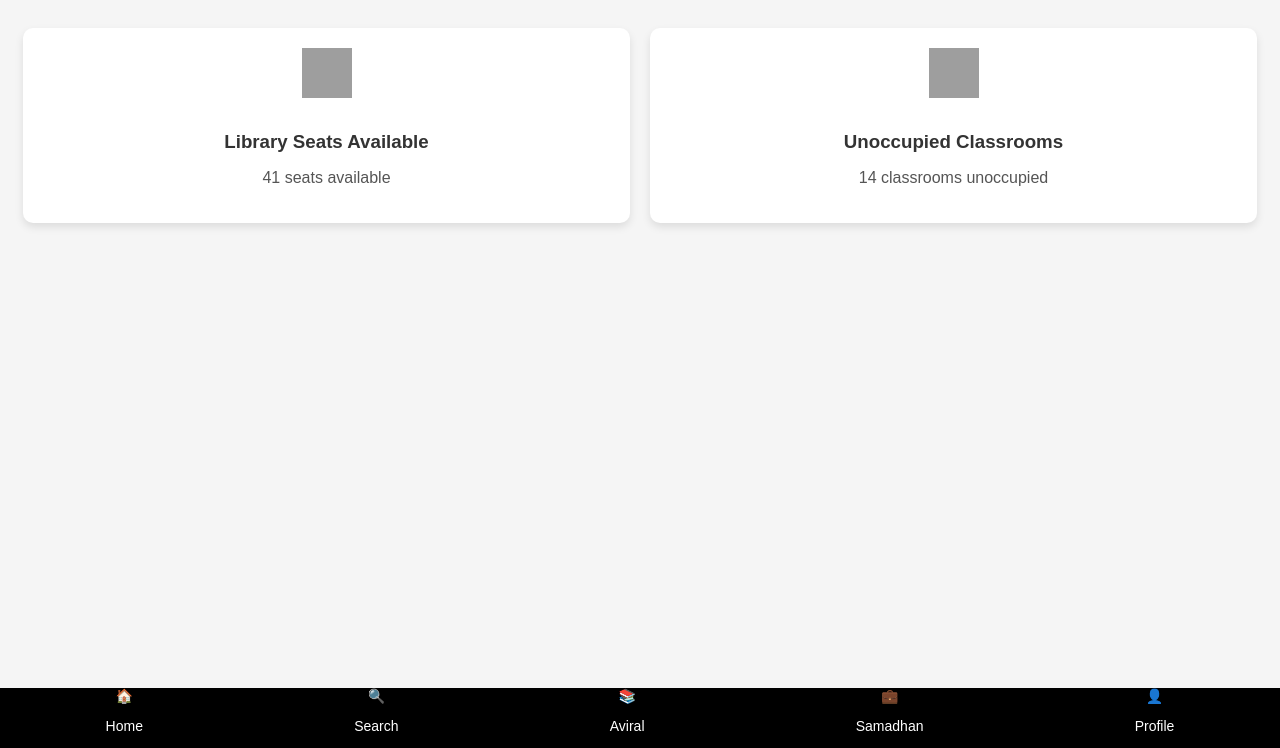
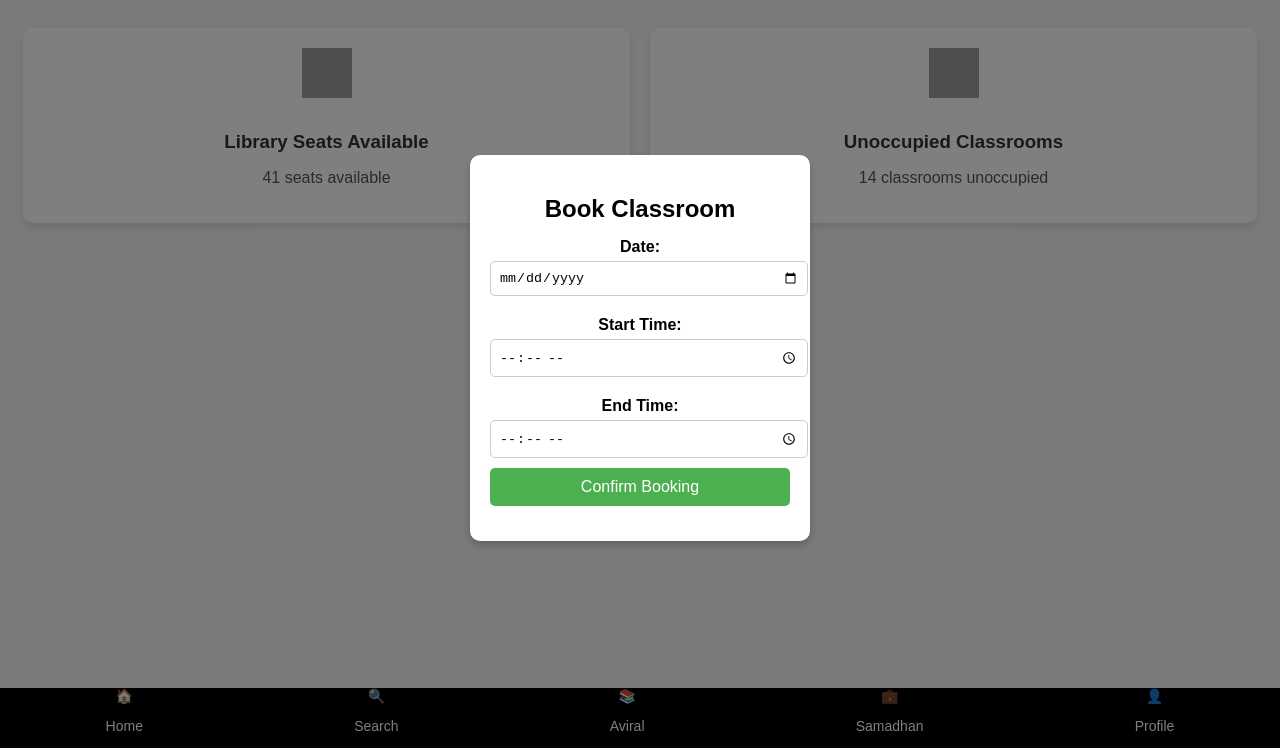
Before and after one commit to rutwik004/app, a plain HTML site: page index.html in a window 1280 px wide. Shown: the part 52-800 px from the top of the page. Drawn offline with Linux system fonts and the light colour scheme; grey boxes are pictures that could not be loaded.

Commit message:
Update index.html

```diff
--- a/index.html
+++ b/index.html
@@ -331,8 +331,9 @@ button:hover {
         color: #555;
     }
     /* Modal Styles */
+/* Modal Styling */
 .modal {
-    display: none;
+    display: none; /* Hidden by default */
     position: fixed;
     z-index: 1000;
     left: 0;
@@ -340,22 +341,57 @@ button:hover {
     width: 100%;
     height: 100%;
     background-color: rgba(0, 0, 0, 0.5);
+    display: flex;
+    justify-content: center;
+    align-items: center;
 }
 
 .modal-content {
     background-color: white;
-    margin: 15% auto;
     padding: 20px;
     border-radius: 10px;
+    text-align: center;
     width: 300px;
-    text-align: center;
-    position: relative;
+    box-shadow: 0 4px 8px rgba(0, 0, 0, 0.2);
+}
+
+.modal-content h2 {
+    margin-bottom: 15px;
+}
+
+.modal-content label {
+    display: block;
+    margin: 10px 0 5px;
+    font-weight: bold;
+}
+
+.modal-content input {
+    width: 100%;
+    padding: 8px;
+    margin-bottom: 10px;
+    border: 1px solid #ccc;
+    border-radius: 5px;
+}
+
+.modal-content button {
+    background-color: #4CAF50;
+    color: white;
+    padding: 10px;
+    border: none;
+    border-radius: 5px;
+    cursor: pointer;
+    width: 100%;
+    font-size: 16px;
+}
+
+.modal-content button:hover {
+    background-color: #45a049;
 }
 
 .close {
     position: absolute;
-    top: 10px;
     right: 15px;
+    top: 15px;
     font-size: 20px;
     cursor: pointer;
 }
@@ -480,33 +516,41 @@ function showAvailableClassrooms() {
 }
 let selectedRoom = "";
 
+// Function to show modal for classroom booking
 function occupyClassroom(room) {
     selectedRoom = room;
-    document.getElementById("selectedClassroom").innerText = `Classroom: ${room}`;
-    document.getElementById("bookingModal").style.display = "block";
+    document.getElementById("modalRoom").textContent = room;
+    document.getElementById("bookingModal").style.display = "flex";
 }
 
+// Function to close modal
 function closeModal() {
     document.getElementById("bookingModal").style.display = "none";
 }
 
+// Function to confirm booking
 function confirmBooking() {
-    const date = document.getElementById("bookingDate").value;
-    const startTime = document.getElementById("startTime").value;
-    const endTime = document.getElementById("endTime").value;
+    let date = document.getElementById("bookingDate").value;
+    let startTime = document.getElementById("startTime").value;
+    let endTime = document.getElementById("endTime").value;
 
     if (date && startTime && endTime) {
-        alert(`Classroom ${selectedRoom} booked for ${date} from ${startTime} to ${endTime}.`);
 
-        // Close modal and return to Home
+
+        // Close modal
         closeModal();
-        document.querySelector('.content').innerHTML = `<h2>Booking Classroom ${selectedRoom}...</h2><p>Please wait...</p>`;
+
+        // Show confirmation animation
+        document.querySelector('.content').innerHTML = `
+            <h2>Booking Classroom ${selectedRoom}...</h2>
+            <p>Please wait...</p>
+        `;
 
         setTimeout(() => {
-            showSection('Home');
+            showSection('Home'); // Return to Home after booking
         }, 2000);
     } else {
-        alert("Please enter all details.");
+        alert("Please fill in all fields.");
     }
 }
 
@@ -604,8 +648,8 @@ function analyzeProblem() {
     <div id="bookingModal" class="modal">
         <div class="modal-content">
             <span class="close" onclick="closeModal()">&times;</span>
-        <h2>Book Classroom</h2>
-        <p id="selectedClassroom"></p>
+            <h2>Book Classroom <span id="modalRoom"></span></h2>
+            <form id="bookingForm">
                 <label for="bookingDate">Date:</label>
                 <input type="date" id="bookingDate" required>
 
@@ -615,9 +659,11 @@ function analyzeProblem() {
                 <label for="endTime">End Time:</label>
                 <input type="time" id="endTime" required>
 
-        <button onclick="confirmBooking()">Confirm Booking</button>
+                <button type="button" onclick="confirmBooking()">Confirm Booking</button>
+            </form>
         </div>
     </div>
 
+
 </body>
 </html>
```
Lines whose indentation alone changed are shown as unchanged.
